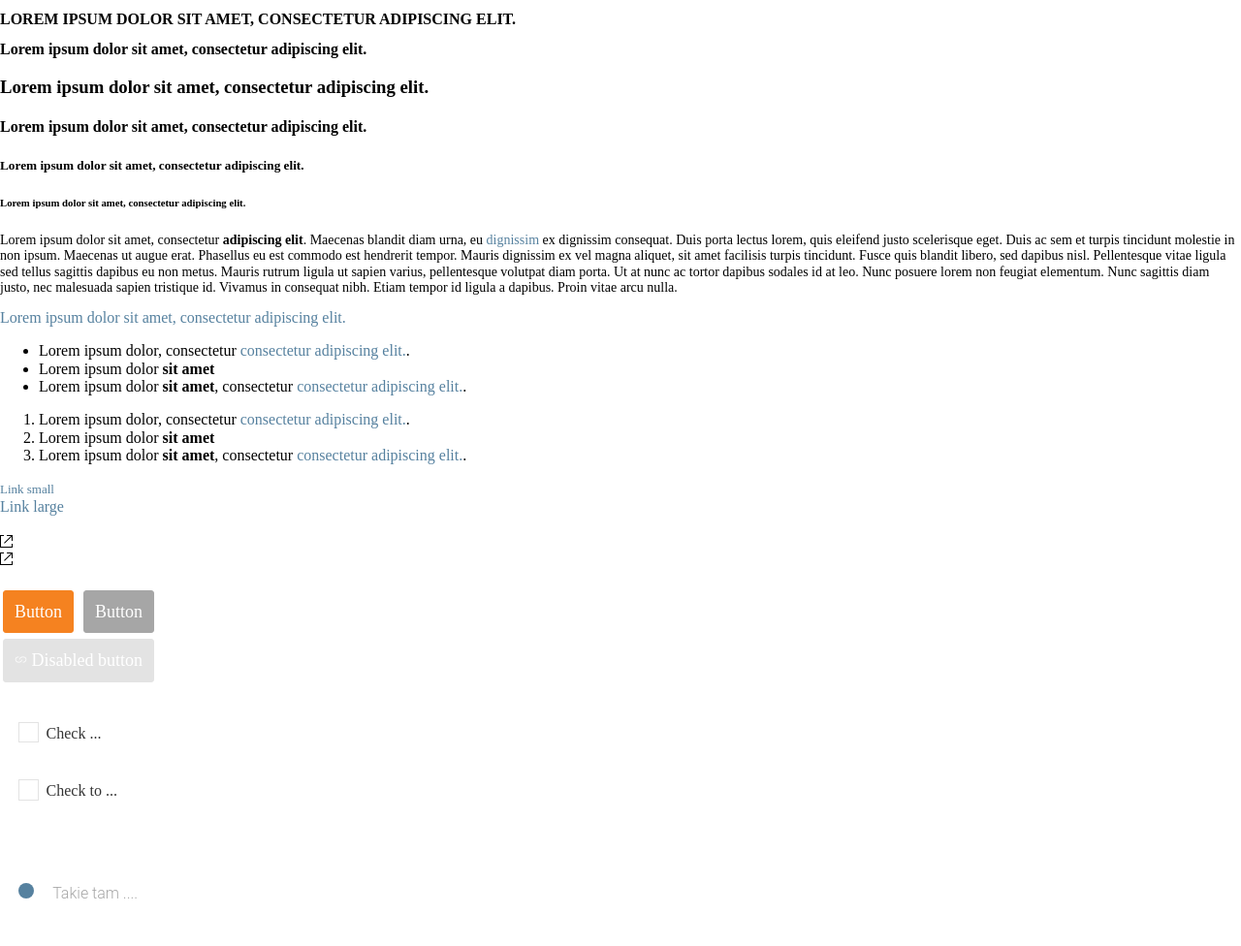
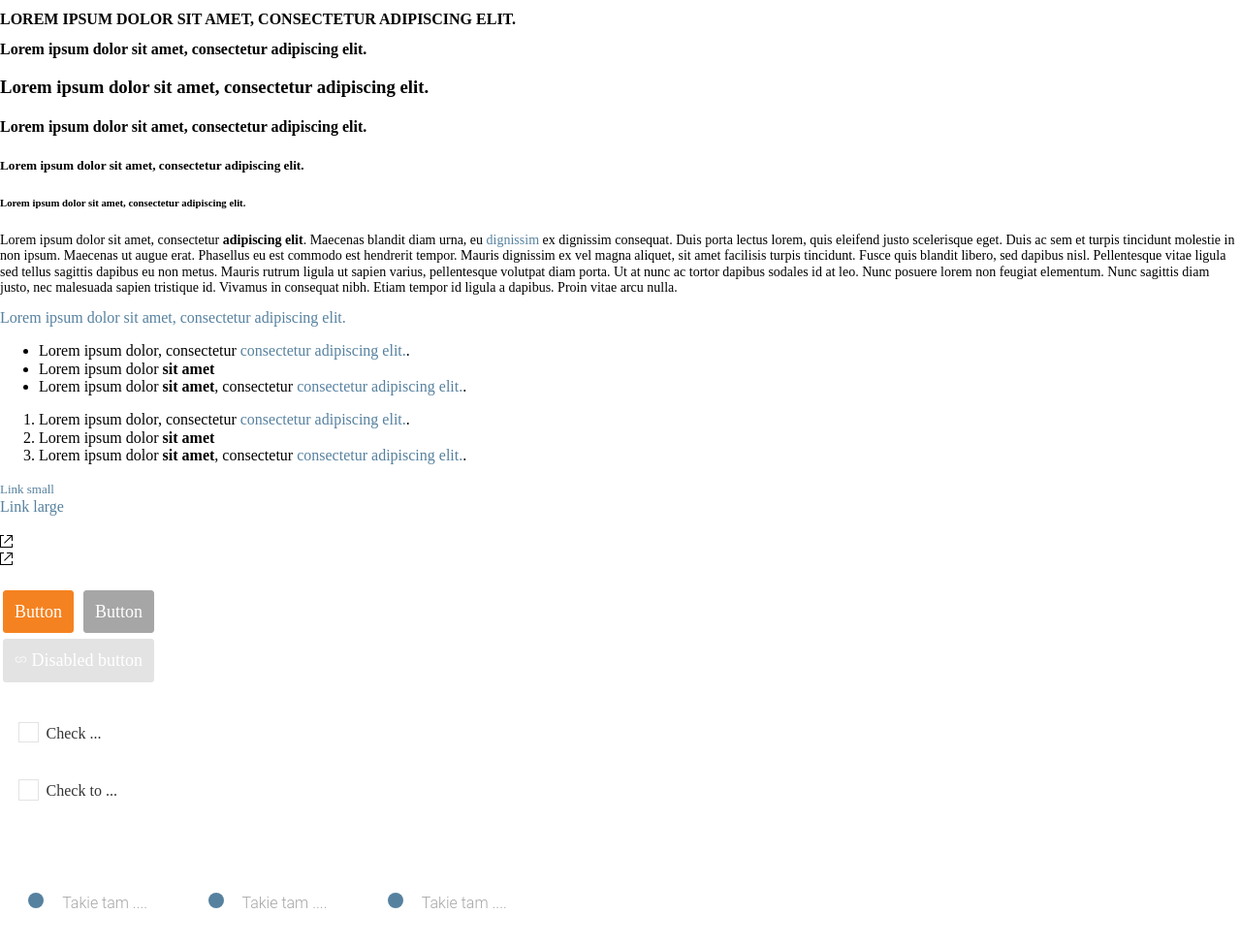
Before and after one commit to fabianzielinski/Projekt-Indywidualny, a website: page styleguide.html in a window 1280 px wide. Shown: the whole page at 97% size. Drawn offline with Linux system fonts and the light colour scheme.

Commit message:
Change components tabs.

```diff
--- a/sass/components/_cortabs.scss
+++ b/sass/components/_cortabs.scss
@@ -1,4 +1,9 @@
-.corortab #one ~ label {
+.corortab {
+	display: inline-block;
+	margin: 10px;
+}
+
+.corortab input[type="checkbox"] ~ label {
     display: inline-block;
     margin: .2em;
     cursor: pointer;
@@ -6,7 +11,7 @@
     transition: .3s;
 }
 
-.corortab #one ~ label:hover {
+.corortab input[type="checkbox"] ~ label:hover {
     display: inline-block;
     background-color: $hover-gray;
     padding: 0 1em;
@@ -14,15 +19,15 @@
 	visibility: visible;
 }
 
-.corortab #one ~ label:active {
+.corortab input[type="checkbox"] ~ label:active {
 	transform: scale(.7);
 }
 
-.corortab #one {
+.corortab input[type="checkbox"] {
     display: none;
 }
 
-.corortab #one ~ label:before {
+.corortab input[type="checkbox"] ~ label:before {
     content:"";
     border-color: $color-tab;
     border-radius: 8px;
@@ -33,7 +38,7 @@
 	color: transparent;
 }
 
-.corortab #one:checked ~ label {
+.corortab input[type="checkbox"]:checked ~ label {
 	display: inline-block;
 	background-color: $hover-gray;
 	padding: 0 1em;
@@ -41,7 +46,7 @@
 	visibility: visible;
 }
 
-.corortab #one ~ label p {
+.corortab input[type="checkbox"] ~ label p {
 	display: inline-block;
 	font-size: $lg-link-fsize;
 	line-height: 42px;
@@ -51,12 +56,12 @@
 	padding-left: 15px;
 }
 
-// .corortab input[type=checkbox]:disabled + label:before {
+// .corortab input[type=checkbox]:disabled ~ label:before {
 //   transform: scale(1);
 //   border-color: $basic-disabled;
 // }
 
-// .corortab input[type=checkbox]:checked:disabled + label:before {
+// .corortab input[type=checkbox]:checked:disabled ~ label:before {
 //   transform: scale(1);
 //   background-color: $positive-notifi-hvr;
 //   border-color: $positive-notifi-hvr;
--- a/styleguide.html
+++ b/styleguide.html
@@ -69,6 +69,18 @@
             <label for="one">
                 <p>Takie tam ....</p>
             </label>
+        </form>
+        <form class="corortab">
+            <input type="checkbox" id="two" name="cheb2" value="cheb2">
+            <label for="two">
+                <p>Takie tam ....</p>
+            </label>
+        </form>
+        <form class="corortab">
+            <input type="checkbox" id="three" name="cheb3" value="cheb3">
+            <label for="three">
+                <p>Takie tam ....</p>
+            </label>
         </form><br><br>
 
         <script type="text/javascript" src="js/script.js"></script>
```
Also changed, not shown: css/style.css.
